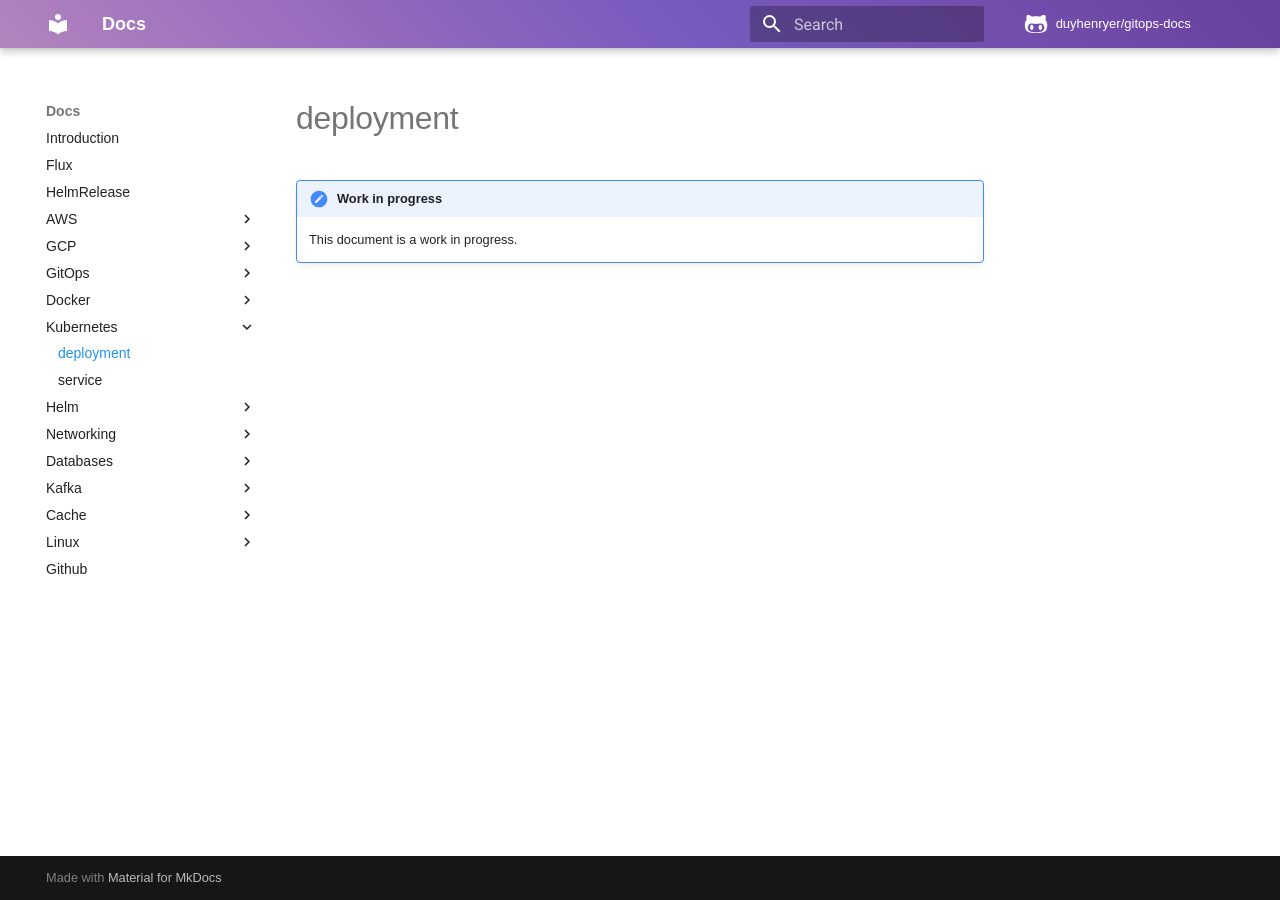
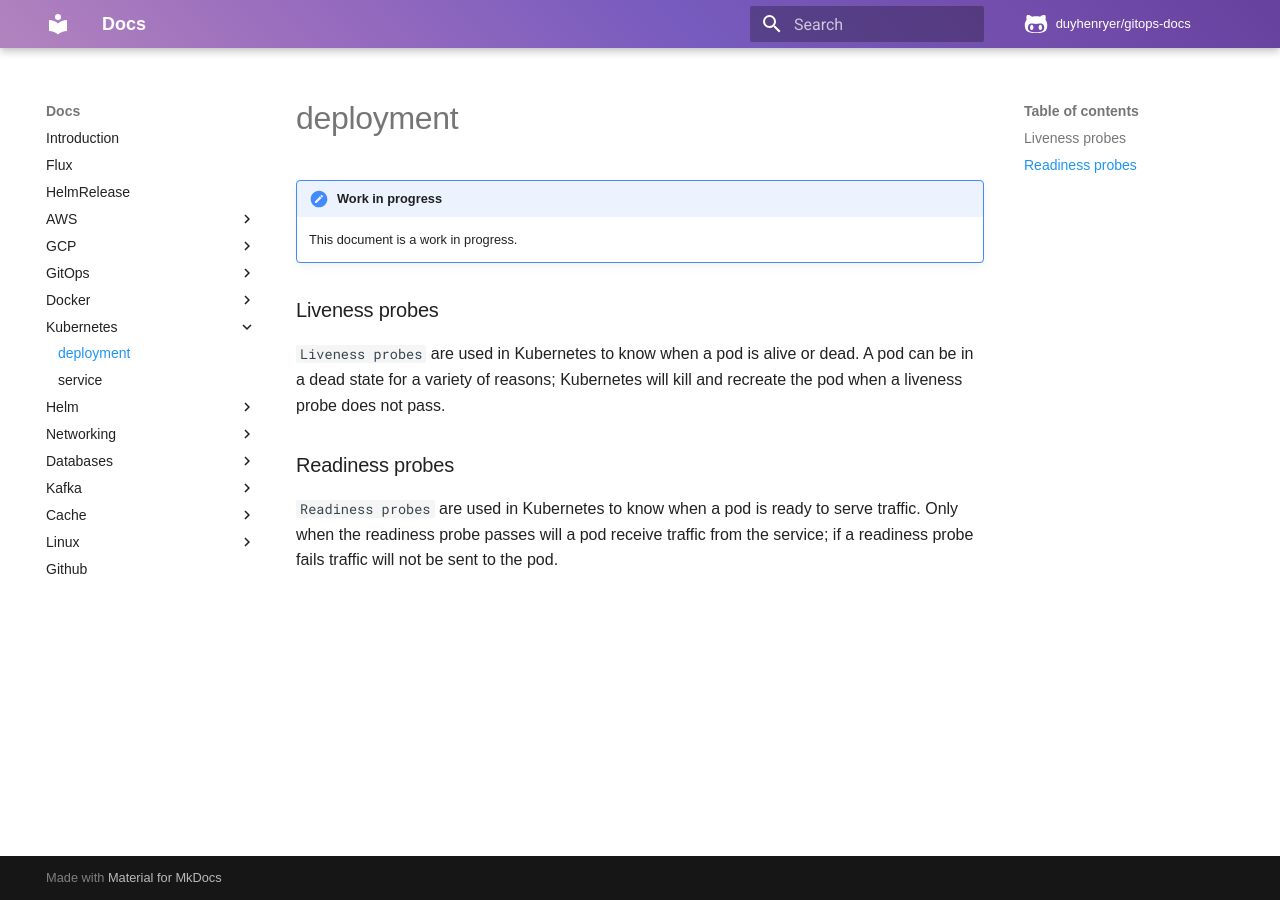
Before and after one commit to duyhenryer/docs, an MkDocs documentation site: the page built from docs/k8s/deployment.md, in a window 1280 px wide. Built offline with MkDocs 1.6.1 and Material for MkDocs 9.7.7, drawn with Linux system fonts in a browser that asks for light colours; comment, search, counter and statistics services are not loaded.

Commit message:
Update deployment.md

```diff
--- a/docs/k8s/deployment.md
+++ b/docs/k8s/deployment.md
@@ -2,3 +2,9 @@
 
 !!! note "Work in progress"
     This document is a work in progress.
+
+### Liveness probes
+`Liveness probes` are used in Kubernetes to know when a pod is alive or dead. A pod can be in a dead state for a variety of reasons; Kubernetes will kill and recreate the pod when a liveness probe does not pass.
+
+### Readiness probes
+`Readiness probes` are used in Kubernetes to know when a pod is ready to serve traffic. Only when the readiness probe passes will a pod receive traffic from the service; if a readiness probe fails traffic will not be sent to the pod.
```
